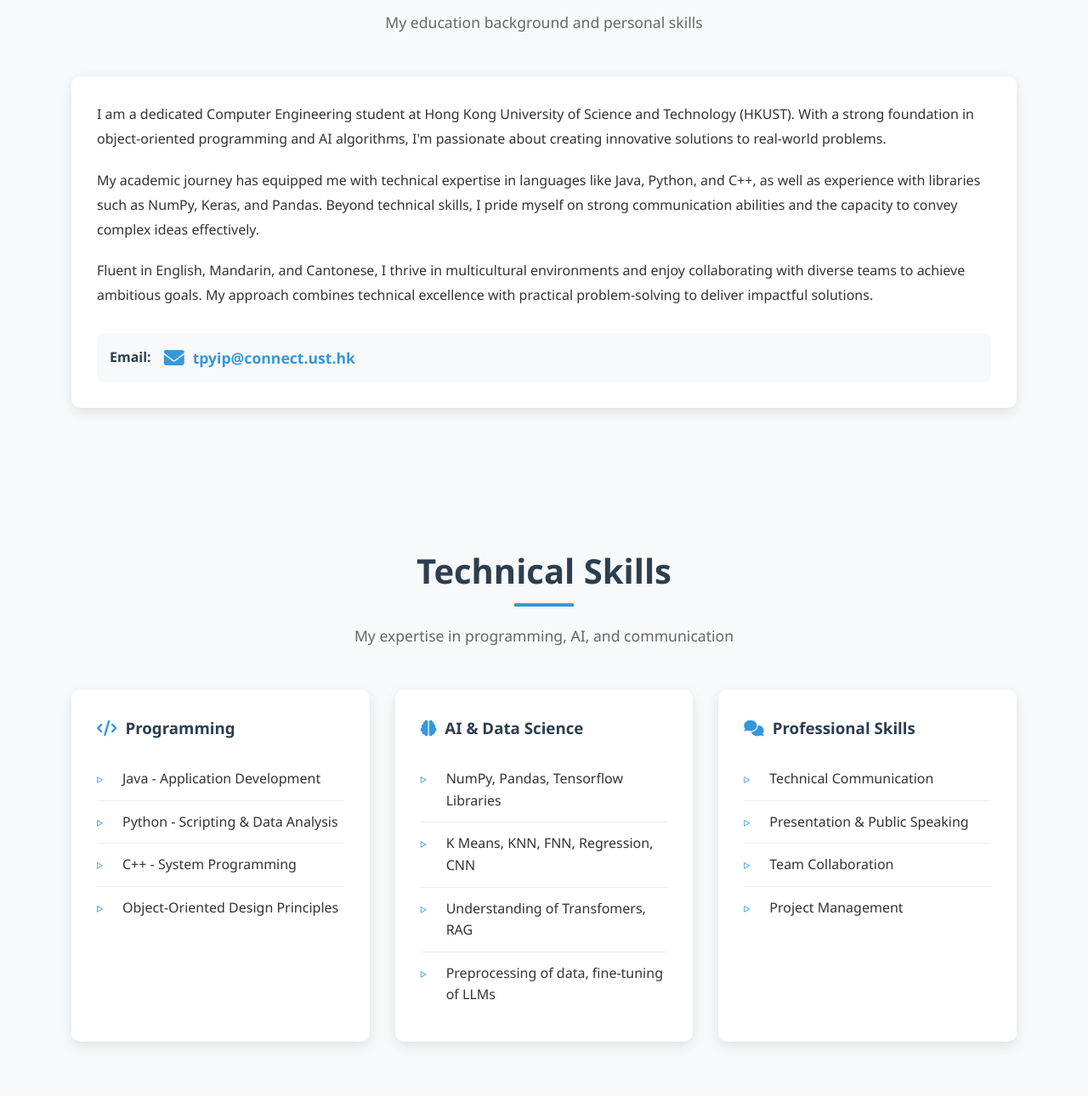
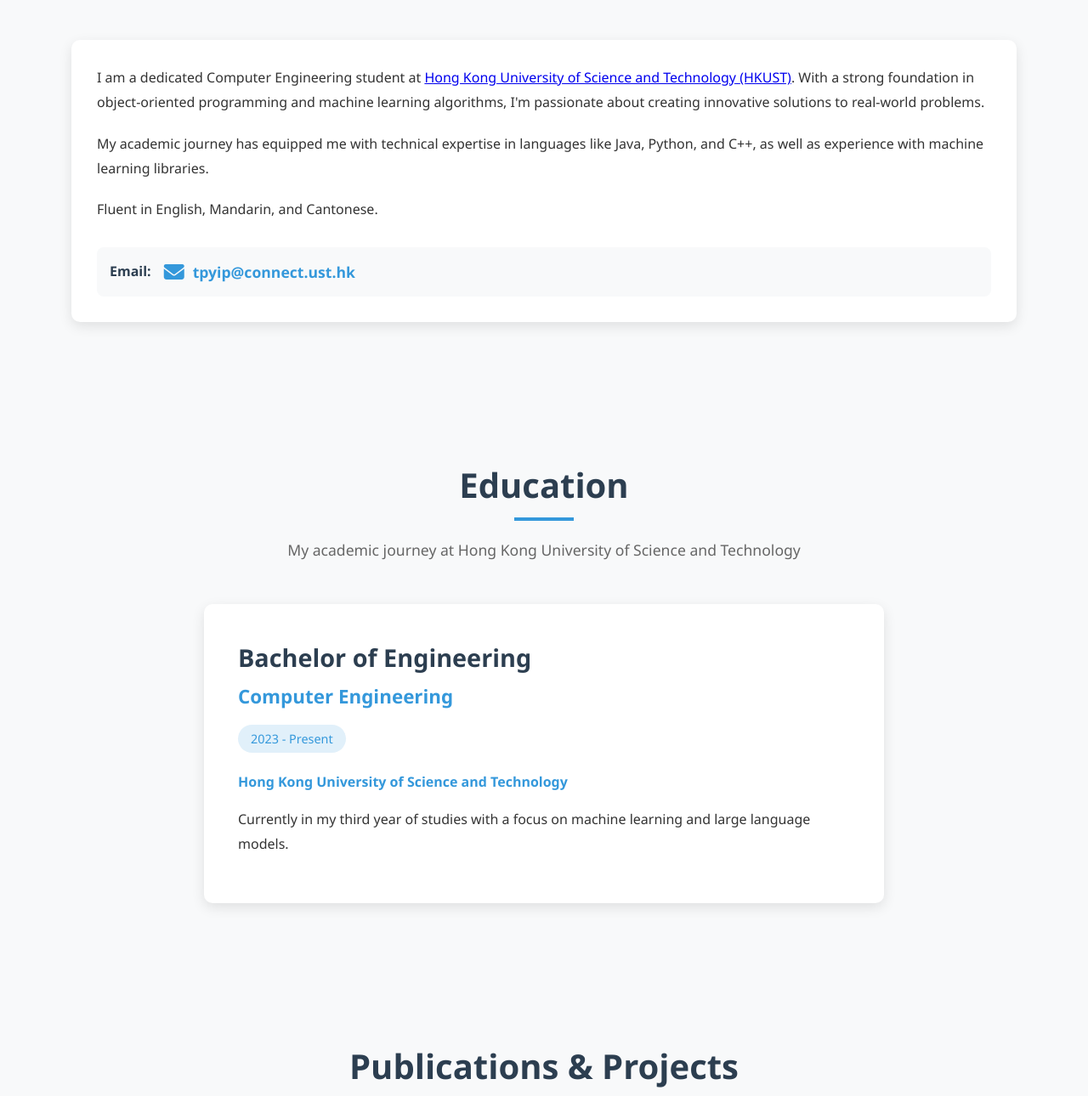
Before and after one commit to yip-tin-po-alex/my_website, a plain HTML site: page index.html in a window 1280 px wide. Shown: the part 805-2095 px from the top of the page at 85% size. Drawn offline with Linux system fonts and the light colour scheme.

Commit message:
Update index.html

```diff
--- a/index.html
+++ b/index.html
@@ -713,7 +713,6 @@
                 <div class="hero-text">
                     <h1>Yip Tin Po (Alex)</h1>
                     <h2>Computer Engineering Student</h2>
-                    <p>Passionate about AI, software development, and solving complex problems. Currently pursuing a Bachelor of Engineering in Computer Engineering at <a href="https://www.ust.hk/" target="_blank">Hong Kong University of Science and Technology</a>.</p>
                 </div>
                 <div class="hero-photo">
                     <div class="photo-frame">
@@ -735,9 +734,9 @@
 
             <div class="about-container">
                 <div class="about-content">
-                    <p>I am a dedicated Computer Engineering student at Hong Kong University of Science and Technology (HKUST). With a strong foundation in object-oriented programming and AI algorithms, I'm passionate about creating innovative solutions to real-world problems.</p>
-                    <p>My academic journey has equipped me with technical expertise in languages like Java, Python, and C++, as well as experience with libraries such as NumPy, Keras, and Pandas. Beyond technical skills, I pride myself on strong communication abilities and the capacity to convey complex ideas effectively.</p>
-                    <p>Fluent in English, Mandarin, and Cantonese, I thrive in multicultural environments and enjoy collaborating with diverse teams to achieve ambitious goals. My approach combines technical excellence with practical problem-solving to deliver impactful solutions.</p>
+                    <p>I am a dedicated Computer Engineering student at <a href="https://www.ust.hk/" target="_blank">Hong Kong University of Science and Technology (HKUST)</a>. With a strong foundation in object-oriented programming and machine learning algorithms, I'm passionate about creating innovative solutions to real-world problems.</p>
+                    <p>My academic journey has equipped me with technical expertise in languages like Java, Python, and C++, as well as experience with machine learning libraries.</p>
+                    <p>Fluent in English, Mandarin, and Cantonese.</p>
 
                     <div class="email-contact">
                         <h4>Email:</h4>
@@ -745,45 +744,6 @@
                             <i class="fas fa-envelope"></i> tpyip@connect.ust.hk
                         </a>
                     </div>
-                </div>
-            </div>
-        </div>
-    </section>
-
-    <!-- Skills Section -->
-    <section id="skills">
-        <div class="container">
-            <div class="section-header">
-                <h2>Technical Skills</h2>
-                <p>My expertise in programming, AI, and communication</p>
-            </div>
-            <div class="skills-container">
-                <div class="skill-category">
-                    <h3><i class="fas fa-code"></i> Programming</h3>
-                    <ul class="skill-list">
-                        <li>Java - Application Development</li>
-                        <li>Python - Scripting & Data Analysis</li>
-                        <li>C++ - System Programming</li>
-                        <li>Object-Oriented Design Principles</li>
-                    </ul>
-                </div>
-                <div class="skill-category">
-                    <h3><i class="fas fa-brain"></i> AI & Data Science</h3>
-                    <ul class="skill-list">
-                        <li>NumPy, Pandas, Tensorflow Libraries</li>
-                        <li>K Means, KNN, FNN, Regression, CNN</li>
-                        <li>Understanding of Transfomers, RAG</li>
-                        <li>Preprocessing of data, fine-tuning of LLMs</li>
-                    </ul>
-                </div>
-                <div class="skill-category">
-                    <h3><i class="fas fa-comments"></i> Professional Skills</h3>
-                    <ul class="skill-list">
-                        <li>Technical Communication</li>
-                        <li>Presentation & Public Speaking</li>
-                        <li>Team Collaboration</li>
-                        <li>Project Management</li>
-                    </ul>
                 </div>
             </div>
         </div>
@@ -802,8 +762,7 @@
                     <h4>Computer Engineering</h4>
                     <span class="date">2023 - Present</span>
                     <p><a href="https://www.ust.hk/" target="_blank">Hong Kong University of Science and Technology</a></p>
-                    <p>Currently in my third year of studies with a focus on software development and artificial intelligence.</p>
-                    <p>Key areas of study include object-oriented programming, AI algorithms, and system design.</p>
+                    <p>Currently in my third year of studies with a focus on machine learning and large language models.</p>
                 </div>
             </div>
         </div>
```
